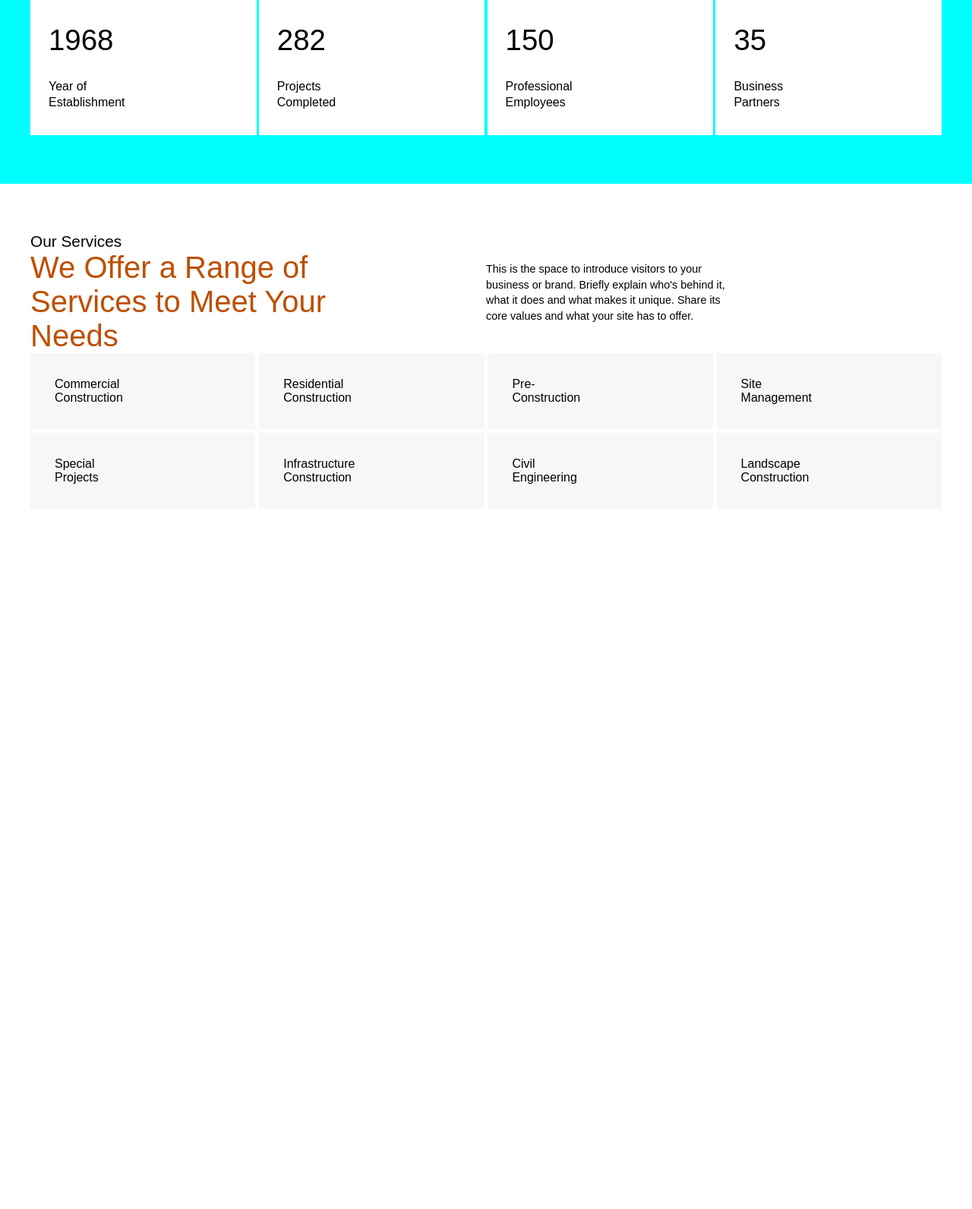
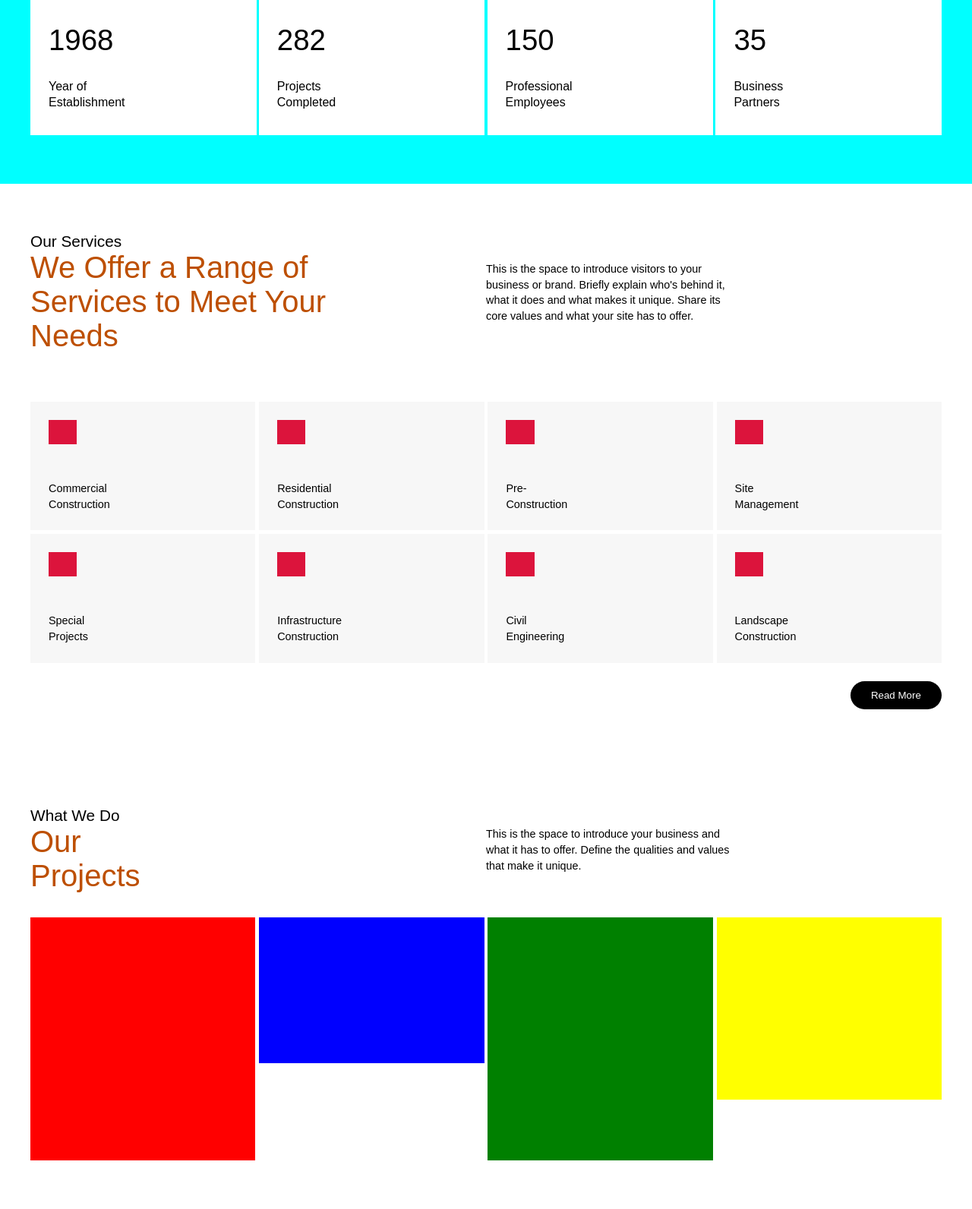
Before and after one commit to osiota10/-MRC-Constructions, a Django app: page / in a window 1280 px wide. Shown: the part 3753-5345 px from the top of the page at 76% size. Before the commit the page ends 4390 px from the top, so only its background shows below. Run offline with Django 5.2, Linux system fonts and the light colour scheme.

Commit message:
Added the projects section

```diff
--- a/company/templates/home.html
+++ b/company/templates/home.html
@@ -151,22 +151,62 @@
   </section>
 
   <section class="our-services-grid-description">
-    <section class="our-services-grid-wrapper">
-      Commercial <br />Construction
+    <section class="our-services-grid-wrapper line-height">
+      <div class="svg-icon"></div>
+      <p>Commercial <br />Construction</p>
     </section>
-    <section class="our-services-grid-wrapper">
-      Residential <br />Construction
+    <section class="our-services-grid-wrapper line-height">
+      <div class="svg-icon"></div>
+      <p>Residential <br />Construction</p>
     </section>
-    <section class="our-services-grid-wrapper">Pre- <br />Construction</section>
-    <section class="our-services-grid-wrapper">Site <br />Management</section>
-    <section class="our-services-grid-wrapper">Special <br />Projects</section>
-    <section class="our-services-grid-wrapper">
-      Infrastructure <br />Construction
+    <section class="our-services-grid-wrapper line-height">
+      <div class="svg-icon"></div>
+      <p>Pre- <br />Construction</p>
     </section>
-    <section class="our-services-grid-wrapper">Civil <br />Engineering</section>
-    <section class="our-services-grid-wrapper">
-      Landscape <br />Construction
+    <section class="our-services-grid-wrapper line-height">
+      <div class="svg-icon"></div>
+      <p>Site <br />Management</p>
     </section>
+    <section class="our-services-grid-wrapper line-height">
+      <div class="svg-icon"></div>
+      <p>Special <br />Projects</p>
+    </section>
+    <section class="our-services-grid-wrapper line-height">
+      <div class="svg-icon"></div>
+      <p>Infrastructure <br />Construction</p>
+    </section>
+    <section class="our-services-grid-wrapper line-height">
+      <div class="svg-icon"></div>
+      <p>Civil <br />Engineering</p>
+    </section>
+    <section class="our-services-grid-wrapper line-height">
+      <div class="svg-icon"></div>
+      <p>Landscape <br />Construction</p>
+    </section>
+  </section>
+
+  <button class="read-more-button aa"><a href="">Read More</a></button>
+</section>
+
+<section class="our-services-container">
+  <section class="our-services-header">
+    <section class="grid-header">
+      <p>What We Do</p>
+      <p>Our <br />Projects</p>
+    </section>
+    <section class="our-services-text line-height">
+      <p>
+        This is the space to introduce your business and what it has to offer.
+        Define the qualities and values that make it unique.
+      </p>
+    </section>
+  </section>
+
+  <section class="our-projects">
+    <div class="red"></div>
+    <div class="blue"></div>
+    <div class="green"></div>
+    <div class="yellow"></div>
   </section>
 </section>
 {%endblock%}
--- a/static/CSS/index.css
+++ b/static/CSS/index.css
@@ -55,7 +55,7 @@ h3 a:hover {
   display: flex;
   justify-content: space-around;
   align-items: center;
-  gap: 8rem;
+  gap: 6rem;
 }
 
 .nav-bar li {
@@ -243,7 +243,6 @@ h3 a:hover {
 }
 
 .about-company-description {
-  /* margin-top: 5rem; */
   display: grid;
   grid-template-columns: repeat(4, 1fr);
   gap: 0.2rem;
@@ -262,6 +261,8 @@ h3 a:hover {
 
 .our-services-container {
   padding: 4rem 2.5rem;
+  display: flex;
+  flex-direction: column;
 }
 
 .our-services-header {
@@ -276,6 +277,7 @@ h3 a:hover {
 }
 
 .our-services-grid-description {
+  margin-top: 4rem;
   display: grid;
   grid-template-columns: repeat(4, 1fr);
   gap: 0.3rem;
@@ -283,5 +285,41 @@ h3 a:hover {
 
 .our-services-grid-wrapper {
   background-color: #f7f7f7;
-  padding: 2rem;
+  padding: 1.5rem 1.5rem;
+  font-size: 0.9rem;
 }
+
+.svg-icon {
+  background-color: crimson;
+  height: 2rem;
+  width: 15%;
+  margin-bottom: 3rem;
+}
+
+.read-more-button:nth-child(3) {
+  margin-left: auto;
+}
+
+.our-projects {
+  margin-top: 2rem;
+  display: grid;
+  grid-template-columns: repeat(4, 1fr);
+  gap: 0.3rem;
+}
+
+.red {
+  background-color: red;
+  height: 20rem;
+}
+.blue {
+  background-color: blue;
+  height: 12rem;
+}
+.green {
+  background-color: green;
+  height: 20rem;
+}
+.yellow {
+  background-color: yellow;
+  height: 15rem;
+}
```
